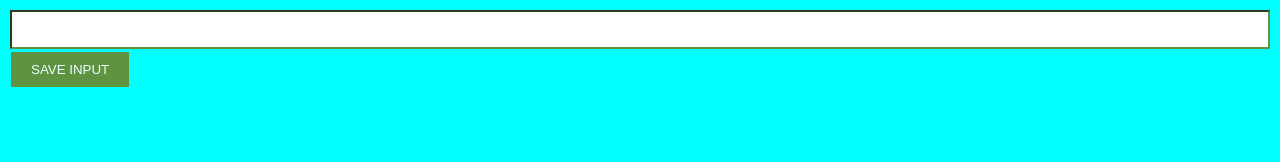
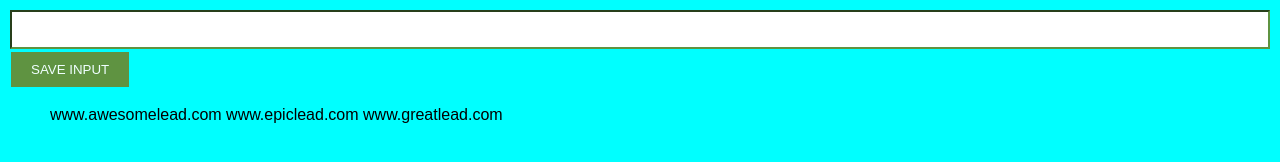
Before and after one commit to HYSAA/Lead-Tracker-Chrome-Extension, a plain HTML site: page index.html in a window 1280 px wide. Drawn offline with Linux system fonts and the light colour scheme.

Commit message:
will update later

```diff
--- a/ChromeExtension.js
+++ b/ChromeExtension.js
@@ -1,14 +1,17 @@
+let myLeads = ["www.awesomelead.com", "www.epiclead.com", "www.greatlead.com"]
+
 const btn=document.getElementById("input-btn")
-const inputEl=document.getElementById("input-el").value
-let myLeads=[]
+const inputEl=document.getElementById("input-el")
+const ulEl=document.getElementById("ul-el")
+// 2. Grab the unordered list and store it in a const variable called
+btn.addEventListener("click",function(){
+     myLeads.push(inputEl.value)
+    console.log(myLeads)
+})
+ // Render the leads in the unordered list using ulEl.textContent
+ for(let i=0;i < myLeads.length;i++)
+ {
 
-
-btn.addEventListener("click",function(){
-    // Push the value from the inputEl into the myLeads array
-    // instead of the hard-coded "www.awesomeleads.com" value
-    // Google -> "get value from input field javascript"
-
-    myLeads.push(inputEl)
-    console.log(myLeads)
-    console.log("Button clicked!")
-})
+    ulEl.textContent+=myLeads[i]+" "
+    console.log(myLeads[i])
+ }
--- a/index.html
+++ b/index.html
@@ -9,11 +9,15 @@
 <body>
 
 
-      <!-- Create an input element with type="text" and id="input-el" -->
-        <!-- Create a SAVE INPUT button with id="input-btn" -->
+
         <div class="menu">
       <input id="input-el" type="text">
       <button id="input-btn">SAVE INPUT</button>
+
+                <ul id="ul-el">
+                <br><ul></ul></ul><br>
+                <ul></ul>
+                </ul>
     </div>
     <script src="ChromeExtension.js"></script>
 </body>
```
